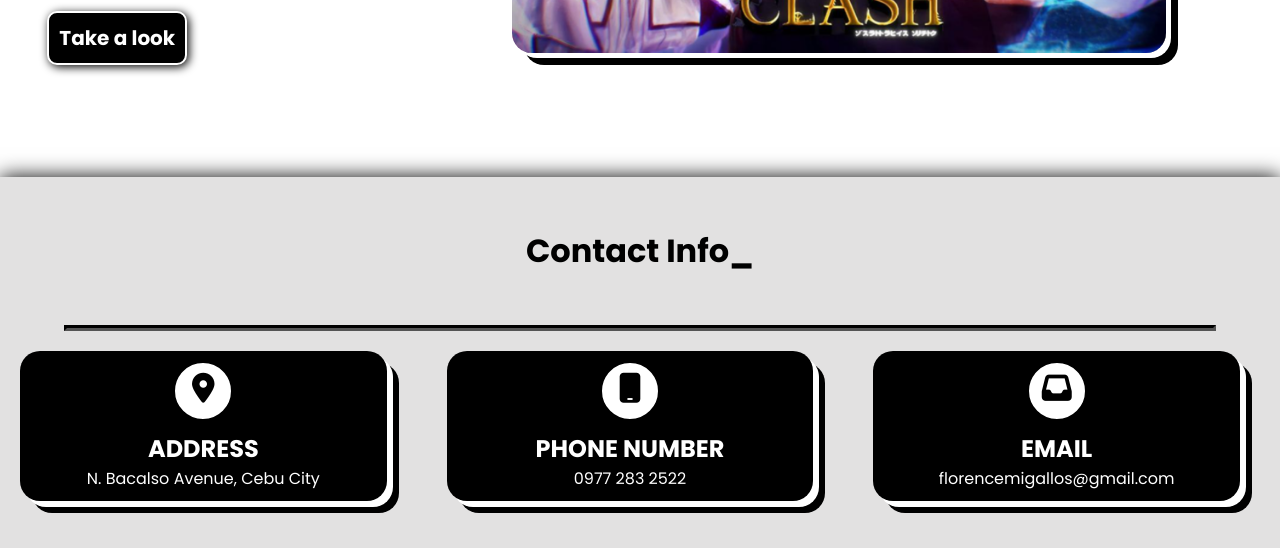
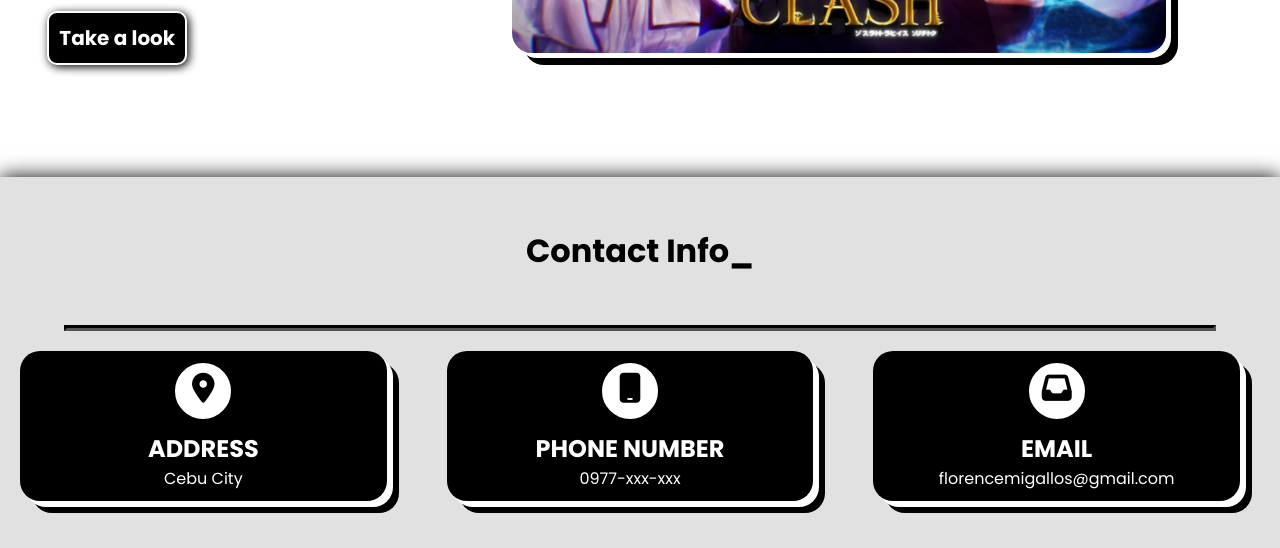
Before and after one commit to renzymigz/introduce-yourself-assignment, a plain HTML site: page index.html in a window 1280 px wide. Shown: the part 4199-4747 px from the top of the page. Drawn offline with Linux system fonts and the light colour scheme.

Commit message:
index.html

```diff
--- a/index.html
+++ b/index.html
@@ -219,13 +219,13 @@
                            <div class="contact-card">
                                 <i class="fa-solid fa-location-dot"></i>
                                 <h2>ADDRESS</h2>
-                                <p>N. Bacalso Avenue, Cebu City</p>
+                                <p>Cebu City</p>
                            </div>
 
                            <div class="contact-card">
                                 <i class="fa-solid fa-mobile"></i>
                                 <h2>PHONE NUMBER</h2>
-                                <p>0977 283 2522</p>
+                                <p>0977-xxx-xxx</p>
                            </div>
 
                            <a href="mailto:florencemigallos@gmail.com" class="contact-card">
```
